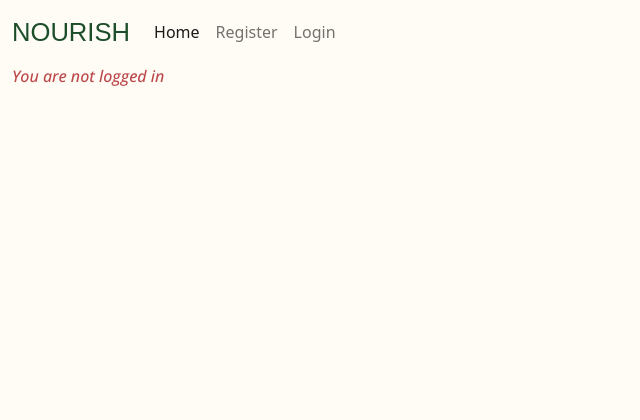
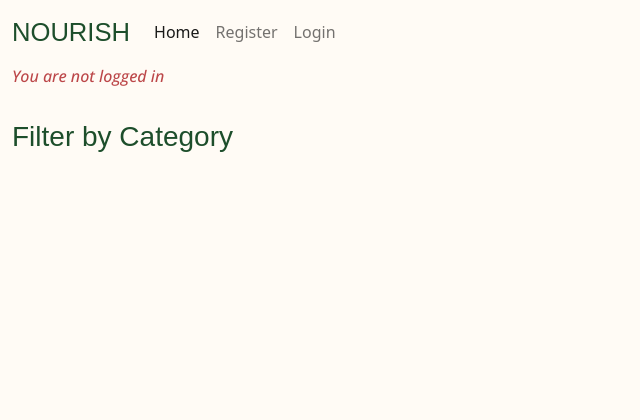
Before and after one commit to katee145/nourish, a Django app: page / in a window 1280 px wide. Shown: the top 420 px of the page, without its empty margins (0-640 px from the left). Run offline with Django 4.2, Linux system fonts and the light colour scheme; data that the repository does not hold is empty; parts of the project's set-up code (start-up, migrations or seed data) failed here and were passed over; some web fonts are replaced.

Commit message:
add category functionality to back end and front end filtering

```diff
--- a/nourish_home/templates/nourish_home/index.html
+++ b/nourish_home/templates/nourish_home/index.html
@@ -5,6 +5,20 @@
 <!-- index.html content starts here -->
 <div class="container-fluid">
     <div class="row">
+        <!-- Category Filters -->
+        <div class="col-12 mt-3 left">
+            <div class="mb-3">
+                <h3>Filter by Category</h3>
+                {% for category in categories %}
+                <div class="form-check form-check-inline">
+                    <input class="form-check-input" type="checkbox" value="{{ category.slug }}"
+                        id="category-{{ category.id }}" name="category" data-category="{{ category.slug }}">
+                    <label class="form-check-label" for="category-{{ category.id }}">{{ category.name }}</label>
+                </div>
+                {% endfor %}
+            </div>
+        </div>
+    </div>
 
     <!-- Blog Entries Column -->
     <div class="col-12 mt-3 left">
--- a/nourish_home/urls.py
+++ b/nourish_home/urls.py
@@ -15,5 +15,6 @@ urlpatterns = [
         views.comment_edit, name='comment_edit'),
     path('<slug:slug>/delete_comment/<int:comment_id>',
         views.comment_delete, name='comment_delete'),
+    path('', views.RecipeList.as_view(), name='recipe_list'),  # Recipe list page
 
 ]
--- a/nourish_home/views.py
+++ b/nourish_home/views.py
@@ -4,16 +4,28 @@ from django.views import View
 from django.views import generic
 from django.contrib import messages
 from django.http import HttpResponseRedirect
-from .models import Recipe, Comment
+from .models import Recipe, Comment, Category
 from .forms import CommentForm
 
 
 # Create your views here.
 class RecipeList(generic.ListView):
     model = Recipe
-    queryset = Recipe.objects.filter(status=1)
-    template_name = "nourish_home/index.html"
+    template_name = "nourish_home/index.html"  # Make sure this template exists
     paginate_by = 12
+
+    def get_queryset(self):
+        queryset = super().get_queryset()
+        category_slug = self.request.GET.get('category')  # Filtering by category
+        if category_slug:
+            queryset = queryset.filter(categories__slug=category_slug)
+        return queryset
+
+    def get_context_data(self, **kwargs):
+        # Fetch all categories for the dropdown in the template
+        context = super().get_context_data(**kwargs)
+        context['categories'] = Category.objects.all()  # Add categories to the context
+        return context
 
 
 class RecipeDetailView(View):
```
Also changed, not shown: nourish_home/admin.py (+20 -21 lines), nourish_home/models.py (+10 -10 lines), nourish_home/migrations/0008_recipe_categories.py (added). Lines whose indentation alone changed are shown as unchanged.
